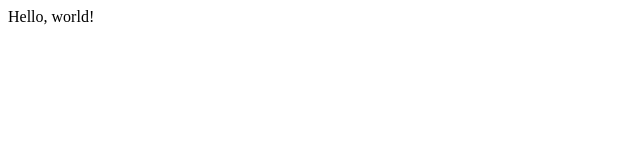
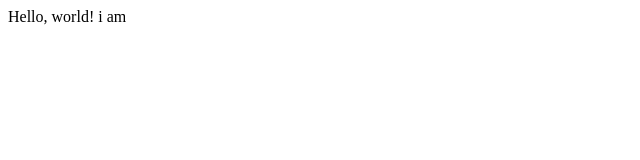
Before and after one commit to RaduAld/project0, a plain HTML site: page index.html in a window 1280 px wide. Shown: the full height of the page, 0-640 px from the left. Drawn offline with Linux system fonts and the light colour scheme.

Commit message:
Update index.html

```diff
--- a/index.html
+++ b/index.html
@@ -4,6 +4,6 @@
         <title>My Webpage</title>
     </head>
     <body>
-        Hello, world!
+        Hello, world! i am
     </body>
 </html>
```
